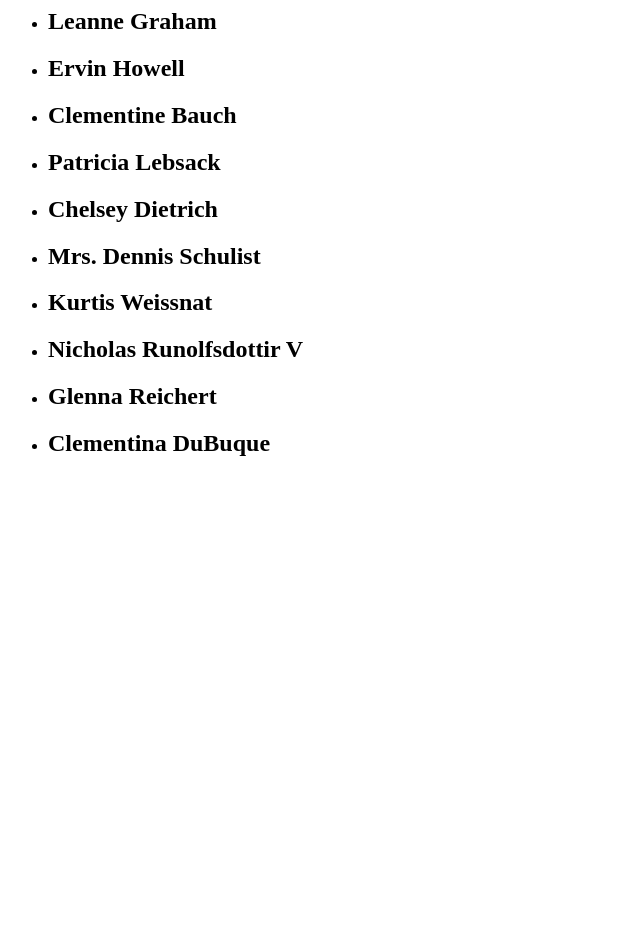
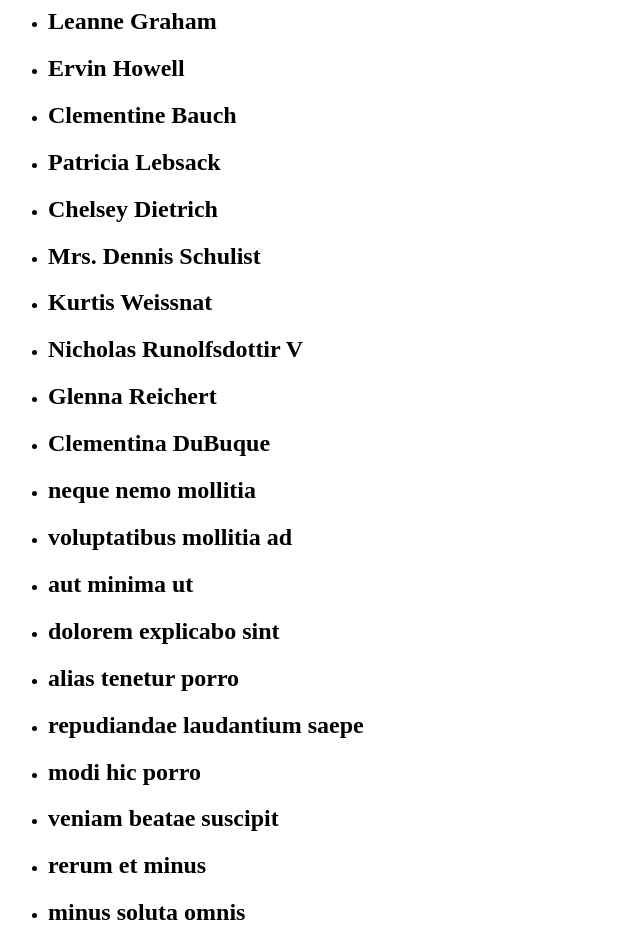
Before and after one commit to mlaraboto/angular-ivy-bqatbz, an Angular app: page / in a window 1280 px wide. Shown: the whole page, without its empty margins (0-640 px from the left). Before the commit the page ends 800 px from the top, so only its background shows below. Built offline with nearby package versions, Linux system fonts and the light colour scheme.

Commit message:
2 files modified, 1 added

```diff
--- a/src/app/app.component.html
+++ b/src/app/app.component.html
@@ -3,3 +3,9 @@
     <h2>{{users.name}}</h2>
   </li>
   </ul>
+
+    <ul>
+  <li *ngFor="let n of Noticias">
+    <h2>{{n.tituloNoticia}}</h2>
+  </li>
+  </ul>
--- a/src/app/app.component.ts
+++ b/src/app/app.component.ts
@@ -1,5 +1,6 @@
 import { Component, VERSION } from '@angular/core';
 import sampleData from './data/db.json';
+import datosNoticia from './data/noticias.json';
 
 @Component({
   selector: 'my-app',
@@ -9,4 +10,5 @@ import sampleData from './data/db.json';
 export class AppComponent  {
   name = 'Angular ' + VERSION.major;
   Users: any = sampleData;
+  Noticias: any = datosNoticia;
 }
--- /dev/null
+++ b/src/app/data/noticias.json
@@ -0,0 +1,62 @@
+[
+    {
+      "id": 1,
+      "tituloNoticia": "neque nemo mollitia",
+      "textoNoticia": "Sint perferendis fuga eveniet sit et accusamus deleniti suscipit distinctio. Atque molestiae dolorem sunt asperiores soluta blanditiis optio. Vel voluptatem et dolorem et. Vero suscipit quo. Fuga blanditiis iste soluta.",
+      "imagenNoticia": "http://placeimg.com/640/480"
+    },
+    {
+      "id": 2,
+      "tituloNoticia": "voluptatibus mollitia ad",
+      "textoNoticia": "Laboriosam aut ad. Cumque nihil at pariatur vero qui. Natus sapiente commodi cumque temporibus eius nihil consectetur consequatur nihil.",
+      "imagenNoticia": "http://placeimg.com/640/480"
+    },
+    {
+      "id": 3,
+      "tituloNoticia": "aut minima ut",
+      "textoNoticia": "Rerum corrupti maxime corporis. Ab minima ut aut commodi. Ut sit rem debitis voluptatem non tenetur. Voluptatum voluptatem reprehenderit aliquam quis ex ducimus tenetur explicabo. Natus aut alias perferendis velit perferendis nulla. Deserunt dolorum dicta est nostrum architecto veritatis.",
+      "imagenNoticia": "http://placeimg.com/640/480"
+    },
+    {
+      "id": 4,
+      "tituloNoticia": "dolorem explicabo sint",
+      "textoNoticia": "Et nisi in voluptatem temporibus. Quis deleniti incidunt tempore odit magni quidem consequatur debitis. Ut voluptatem ea illum repellat praesentium sed sit.",
+      "imagenNoticia": "http://placeimg.com/640/480"
+    },
+    {
+      "id": 5,
+      "tituloNoticia": "alias tenetur porro",
+      "textoNoticia": "Est atque numquam corporis quis quia. Voluptatem quo totam. Minus et alias porro. Sed corporis quaerat quo molestiae.",
+      "imagenNoticia": "http://placeimg.com/640/480"
+    },
+    {
+      "id": 6,
+      "tituloNoticia": "repudiandae laudantium saepe",
+      "textoNoticia": "Vero tempora et repellendus omnis asperiores non non aut tenetur. Iste ratione eum rerum qui et qui enim quia. At quasi ea minus et. Maiores et magnam. Consequatur voluptatem facere.",
+      "imagenNoticia": "http://placeimg.com/640/480"
+    },
+    {
+      "id": 7,
+      "tituloNoticia": "modi hic porro",
+      "textoNoticia": "Quia sunt omnis. Iste ut sunt corporis. Id veritatis dolores. Assumenda commodi quis dolorum voluptates in eum eaque quasi. Aut eum ut facere voluptas delectus autem dolor dolorem dolor. Eveniet sed commodi aut et rem rem laboriosam.",
+      "imagenNoticia": "http://placeimg.com/640/480"
+    },
+    {
+      "id": 8,
+      "tituloNoticia": "veniam beatae suscipit",
+      "textoNoticia": "Dolor quia eveniet repellendus voluptatem. Ab architecto alias molestiae suscipit rerum nemo quas. Et voluptatem quis assumenda alias eveniet ipsum quaerat ut. Atque maxime esse.",
+      "imagenNoticia": "http://placeimg.com/640/480"
+    },
+    {
+      "id": 9,
+      "tituloNoticia": "rerum et minus",
+      "textoNoticia": "Eligendi ut quod atque et consequatur exercitationem. Sint qui suscipit. Et distinctio odio consequatur iusto laborum aut.",
+      "imagenNoticia": "http://placeimg.com/640/480"
+    },
+    {
+      "id": 10,
+      "tituloNoticia": "minus soluta omnis",
+      "textoNoticia": "Vitae non voluptatibus vitae dolore alias. Non maxime non labore in totam ut. Nam soluta ab. Quisquam quis eos delectus occaecati.",
+      "imagenNoticia": "http://placeimg.com/640/480"
+    }
+  ]
```
